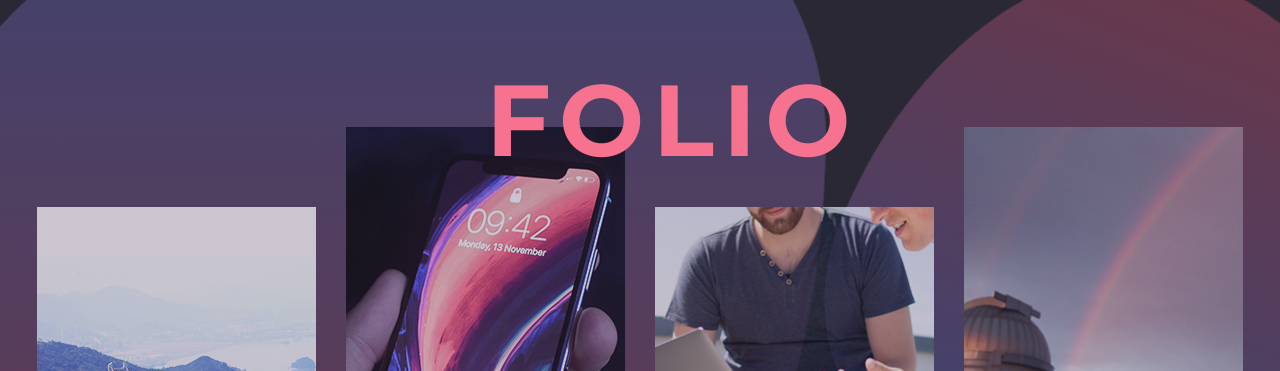
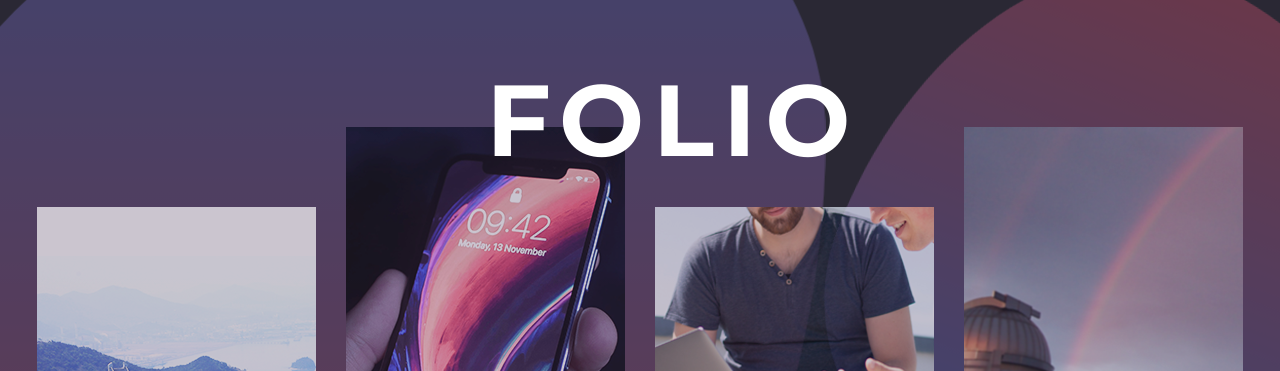
Before and after one commit to yonalaolla/portfolio, a plain HTML site: page index.html in a window 1280 px wide. Shown: the part 803-1174 px from the top of the page. Drawn offline with nearby package versions, Linux system fonts and the light colour scheme.

Commit message:
Add files via upload

```diff
--- a/css/main.css
+++ b/css/main.css
@@ -198,7 +198,7 @@ section {
     left: 1em;
     top: 1.2em;
     font-size: 7em;
-    color: #f7728e;
+    color: #fff;
     font-family: "Montserrat", sans-serif;
     letter-spacing: 0.09em;
     z-index: 3; }
```
